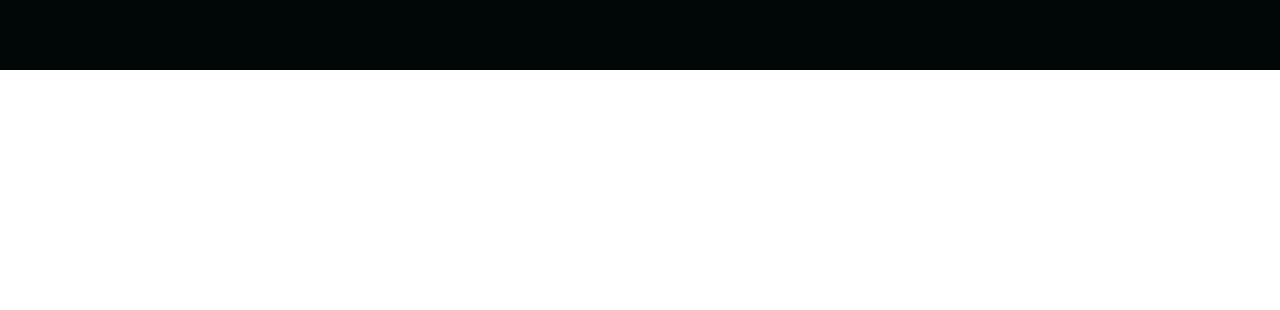
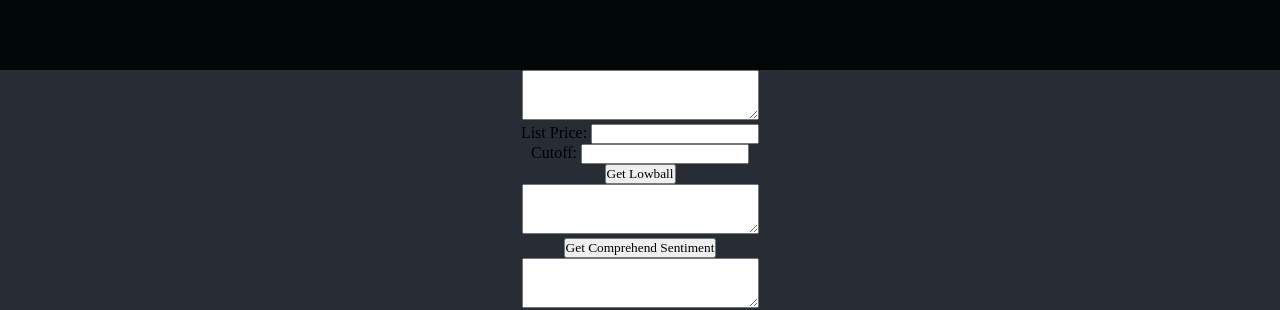
Before and after one commit to tangboxuan/aws_buildon_2021, a React (Create React App) app: page / in a window 1280 px wide. Shown: the part 3310-3620 px from the top of the page. Before the commit the page ends 3380 px from the top, so only its background shows below. Built offline with nearby package versions, Linux system fonts and the light colour scheme; a web font is replaced by a local one; what @aws-amplify/predictions, aws-amplify would draw is missing.

Commit message:
Refactor inputs into components

```diff
--- a/src/App.js
+++ b/src/App.js
@@ -1,113 +1,11 @@
 import React from "react";
 import './App.css';
-import { API } from 'aws-amplify'
-import Predictions from '@aws-amplify/predictions';
-
 import {BrowserRouter as Router, Switch, Route} from 'react-router-dom';
 import Home from './pages';
 
 // import NavBar from './Components/Navbar';
 // import Sidebar from './Components/Sidebar';
 class App extends React.Component {
-  constructor(props) {
-    super(props);
-    this.state = {
-      sentimentInput: "",
-      sentimentOutput: "",
-      retypeInput: "",
-      lowballInput: "",
-      lowballPrice: 0,
-      lowballCutoff: 0,
-      lowballOutput: ""
-    }
-    this.onChange = this.onChange.bind(this);
-    this.getSentiment = this.getSentiment.bind(this);
-    this.getRetype = this.getRetype.bind(this);
-    this.getLowball = this.getLowball.bind(this);
-    this.streamReader = this.streamReader.bind(this);
-  }
-
-  onChange(event) {
-    this.setState({ [event.target.name]: event.target.value });
-  }
-
-  getLowball = async (event) => {
-    event.preventDefault();
-    try {
-      const data = await API.post('awsbuildonApi', '/model', {
-        body: {
-          text: this.state.lowballInput,
-          price: this.state.lowballPrice,
-          cutoff: this.state.lowballCutoff,
-        }
-      })
-      // console.log(data);
-      this.setState({lowballOutput: data.verdict})
-    } catch (err) {
-      console.log(err)
-    }
-  }
-
-  getSentiment = async (event) => {
-    event.preventDefault();
-    Predictions.interpret({
-      text: {
-        source: {
-          text: this.state.sentimentInput,
-        },
-        type: "ALL"
-      }
-    })
-    .then(result => {
-      const sentiment = result.textInterpretation.sentiment.predominant
-      this.setState({sentimentOutput:sentiment})
-    })
-    .catch(err => {
-      console.log({ err })
-      if (TypeError) this.setState({sentimentOutput:'UNRECOGNISED'});
-    });
-  }
-
-  getRetype = async (event) => {
-    event.preventDefault();
-    const comprehend = "https://qy9oimwbr2.execute-api.us-east-1.amazonaws.com/retypecomprehend/comprehend";
-    fetch(comprehend, {
-      method: "POST",
-      headers: {
-        "Content-Type": "application/json"
-      },
-      body: JSON.stringify({
-        "body": this.state.retypeInput,
-      })
-    })
-    .then(result => {
-      console.log(result);
-      // return this.streamReader(result.body);
-      return result.json();
-    })
-    .then(result => this.setState({retypeOutput: result.body}))
-    .catch(err => {
-      console.log({ err });
-      // this.setState({retypeOutput:this.state.retypeInput});
-    });
-  }
-  streamReader = async (stream) => {
-    const reader = stream.getReader();
-    var finalString = ""
-    reader.read().then(
-      function processText({ done, value }) {
-        if (done) {
-          const string = String.fromCharCode.apply(null, value);
-          finalString = finalString.concat(string);
-          console.log(finalString)
-          return finalString;
-        }
-        const string = String.fromCharCode.apply(null, value);
-        finalString = finalString.concat(string);
-        return reader.read().then(processText);
-    })
-  }
-
     render() {
       return (
         <div className="App">
@@ -116,63 +14,7 @@
               <Route path='/' component={Home} exact />
             </Switch>
           </Router>
-        {/* <header className="App-header">
-          <form onSubmit={this.getLowball}>
-            <textarea
-              name="lowballInput"
-              required
-              onChange={this.onChange}
-              rows={3}
-              cols={30}
-            />
-            <br/>
-            <label>List Price: </label>
-            <input
-                type="number"
-                name="lowballPrice"
-                required
-                onChange={this.onChange}
-            />
-            <br/>
-            <label>Cutoff: </label>
-            <input
-                type="number"
-                step=".01"
-                name="lowballCutoff"
-                required
-                onChange={this.onChange}
-            />
-            <br/>
-            <button type="submit">Get Lowball</button>
-          </form>
-          <h1>{this.state.lowballOutput}</h1>
-          <form onSubmit={this.getSentiment}>
-            <textarea
-              // type="textarea"
-              name="sentimentInput"
-              required
-              onChange={this.onChange}
-              rows={3}
-              cols={30}
-            />
-            <br/>
-            <button type="submit">Get Comprehend Sentiment</button>
-          </form>
-          <h1>{this.state.sentimentOutput}</h1>
-          <form onSubmit={this.getRetype}>
-            <textarea
-              // type="textarea"
-              name="retypeInput"
-              required
-              onChange={this.onChange}
-              rows={3}
-              cols={30}
-            />
-            <br/>
-            <button type="submit">Get Retype Sentiment</button>
-          </form>
-          <h1>{this.state.retypeOutput}</h1>
-        </header> */}
+
         </div>
     )};
 }
--- /dev/null
+++ b/src/Components/Query/lowball.js
@@ -0,0 +1,75 @@
+import React from "react";
+import { API } from 'aws-amplify'
+
+class LowBall extends React.Component {
+    constructor(props) {
+        super(props);
+        this.state = {
+            lowballInput: "",
+            lowballPrice: 0,
+            lowballCutoff: 0,
+            lowballOutput: ""
+        }
+        this.onChange = this.onChange.bind(this);
+        this.getLowball = this.getLowball.bind(this);
+    }
+
+    onChange(event) {
+        this.setState({ [event.target.name]: event.target.value });
+    }
+
+    getLowball = async (event) => {
+        event.preventDefault();
+        try {
+          const data = await API.post('awsbuildonApi', '/model', {
+            body: {
+              text: this.state.lowballInput,
+              price: this.state.lowballPrice,
+              cutoff: this.state.lowballCutoff,
+            }
+          })
+          // console.log(data);
+          this.setState({lowballOutput: data.verdict})
+        } catch (err) {
+          console.log(err)
+        }
+    }
+
+    render() {
+        return (
+            <div>
+              <form onSubmit={this.getLowball}>
+                <textarea
+                  name="lowballInput"
+                  required
+                  onChange={this.onChange}
+                  rows={3}
+                  cols={30}
+                />
+                <br/>
+                <label>List Price: </label>
+                <input
+                    type="number"
+                    name="lowballPrice"
+                    required
+                    onChange={this.onChange}
+                />
+                <br/>
+                <label>Cutoff: </label>
+                <input
+                    type="number"
+                    step=".01"
+                    name="lowballCutoff"
+                    required
+                    onChange={this.onChange}
+                />
+                <br/>
+                <button type="submit">Get Lowball</button>
+              </form>
+              <h1>{this.state.lowballOutput}</h1>
+            </div>
+        )
+    }
+}
+
+export default LowBall;
--- /dev/null
+++ b/src/Components/Query/retype.js
@@ -0,0 +1,61 @@
+import React from "react";
+
+class Retype extends React.Component {
+    constructor(props) {
+        super(props);
+        this.state = {
+            retypeInput: "",
+            retypeOutput: ""
+        }
+        this.onChange = this.onChange.bind(this);
+        this.getRetype = this.getRetype.bind(this);
+    }
+
+    onChange(event) {
+        this.setState({ [event.target.name]: event.target.value });
+    }
+
+    getRetype = async (event) => {
+        event.preventDefault();
+        const comprehend = "https://qy9oimwbr2.execute-api.us-east-1.amazonaws.com/retypecomprehend/comprehend";
+        fetch(comprehend, {
+            method: "POST",
+            headers: {
+                "Content-Type": "application/json"
+            },
+            body: JSON.stringify({
+                "body": this.state.retypeInput,
+            })
+        })
+        .then(result => {
+            console.log(result);
+            return result.json();
+        })
+        .then(result => this.setState({retypeOutput: result.body}))
+        .catch(err => {
+            console.log({ err });
+        });
+    }
+
+
+  render() {
+    return (
+        <div>
+          <form onSubmit={this.getRetype}>
+            <textarea
+              // type="textarea"
+              name="retypeInput"
+              required
+              onChange={this.onChange}
+              rows={3}
+              cols={30}
+            />
+            <br/>
+            <button type="submit">Get Retype Sentiment</button>
+          </form>
+          <h1>{this.state.retypeOutput}</h1>
+      </div>
+  )};
+}
+
+export default Retype;
--- /dev/null
+++ b/src/Components/Query/sentiment.js
@@ -0,0 +1,60 @@
+import React from "react";
+import Predictions from '@aws-amplify/predictions';
+
+
+class Sentiment extends React.Component {
+    constructor(props) {
+        super(props);
+        this.state = {
+            sentimentInput: "",
+            sentimentOutput: "",
+        }
+        this.onChange = this.onChange.bind(this);
+        this.getSentiment = this.getSentiment.bind(this);
+    }
+
+    onChange(event) {
+        this.setState({ [event.target.name]: event.target.value });
+    }
+
+
+    getSentiment = async (event) => {
+        event.preventDefault();
+        Predictions.interpret({
+        text: {
+            source: {
+            text: this.state.sentimentInput,
+            },
+            type: "ALL"
+        }
+        })
+        .then(result => {
+            const sentiment = result.textInterpretation.sentiment.predominant
+            this.setState({sentimentOutput:sentiment})
+        })
+        .catch(err => {
+            console.log({ err });
+            if (TypeError) this.setState({sentimentOutput:'UNRECOGNISED'});
+        });
+    }
+
+    render() {
+        return (
+            <div>
+            <form onSubmit={this.getSentiment}>
+                <textarea
+                name="sentimentInput"
+                required
+                onChange={this.onChange}
+                rows={3}
+                cols={30}
+                />
+                <br/>
+                <button type="submit">Get Comprehend Sentiment</button>
+            </form>
+            <h1>{this.state.sentimentOutput}</h1>
+        </div>
+    )};
+}
+
+export default Sentiment;
--- a/src/pages/index.js
+++ b/src/pages/index.js
@@ -4,6 +4,9 @@
 import HeroSection from '../Components/HeroSection'
 import InfoSection from '../Components/InfoSection'
 import { homeObjOne , homeObjTwo, homeObjThree} from '../Components/InfoSection/Data';
+import LowBall from '../Components/Query/lowball';
+import Retype from '../Components/Query/retype';
+import Sentiment from '../Components/Query/sentiment';
 
 function Home() {
     const [isOpen, setIsOpen] = useState(false);
@@ -19,6 +22,9 @@
         <InfoSection {...homeObjOne} />
         <InfoSection {...homeObjTwo} />
         <InfoSection {...homeObjThree} />
+        <LowBall/>
+        <Sentiment/>
+        <Retype/>
       </>
     );
   }
```
Lines whose indentation alone changed are shown as unchanged.
